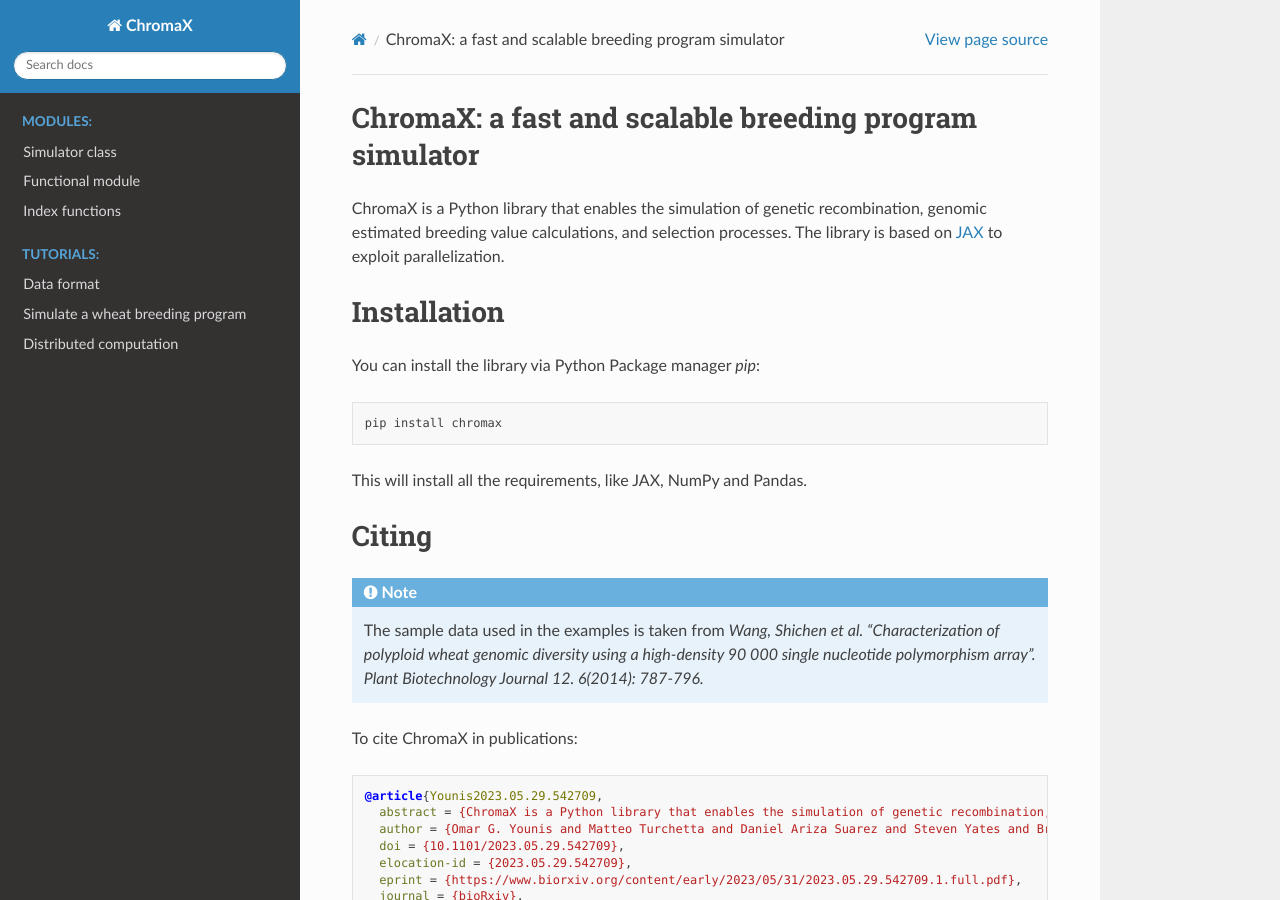
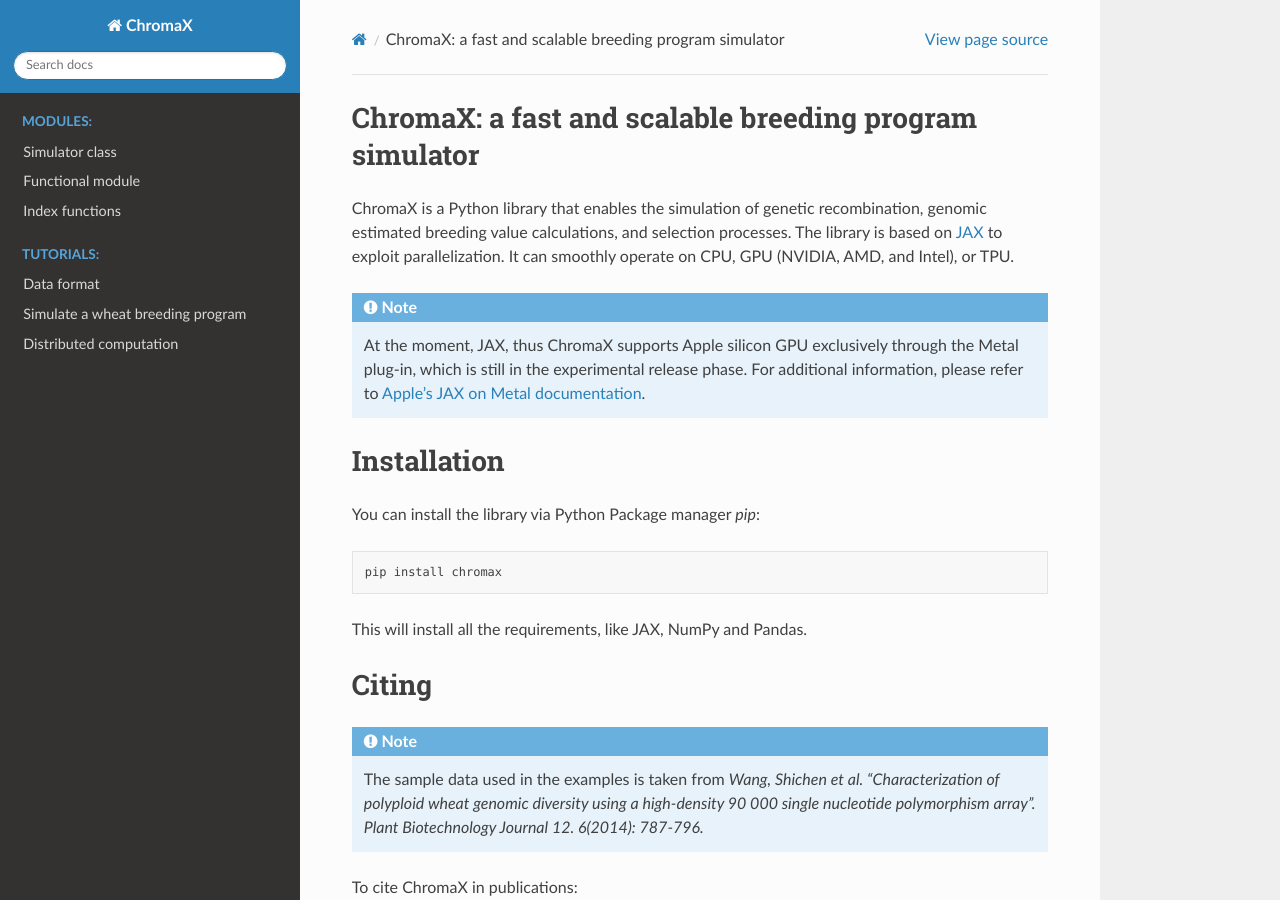
Before and after one commit to kora-labs/chromax, a Sphinx documentation site: the page built from docs/index.rst, in a window 1280 px wide and 900 px high. Built offline with Sphinx 7.4.7 and the Read the Docs theme 2.0.0, drawn with Linux system fonts in a browser that asks for light colours.

Commit message:
update docs

```diff
--- a/docs/index.rst
+++ b/docs/index.rst
@@ -9,7 +9,12 @@
 ChromaX is a Python library that enables the simulation of genetic recombination, genomic estimated
 breeding value calculations, and selection processes.
 The library is based on `JAX <https://jax.readthedocs.io>`_ to exploit parallelization.
+It can smoothly operate on CPU, GPU (NVIDIA, AMD, and Intel), or TPU.
 
+.. note::
+
+  At the moment, JAX, thus ChromaX supports Apple silicon GPU exclusively through the Metal plug-in, which is still in the experimental release phase.
+  For additional information, please refer to `Apple's JAX on Metal documentation <https://developer.apple.com/metal/jax/>`_.
 
 Installation
 ===================================
```
Also changed, not shown: 1 other file.
